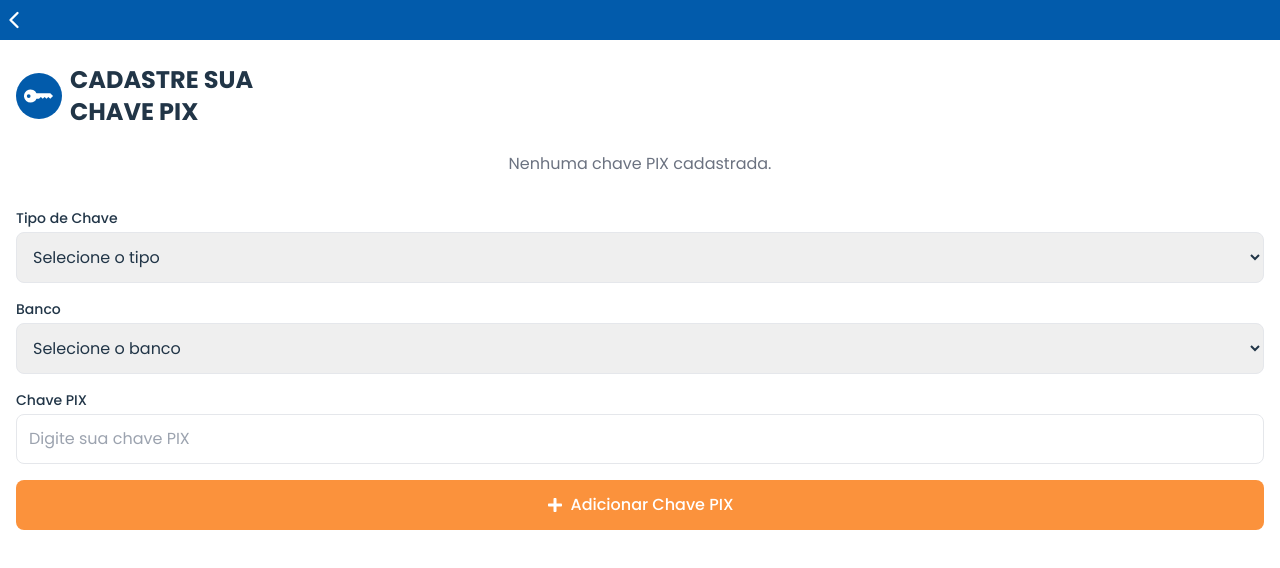
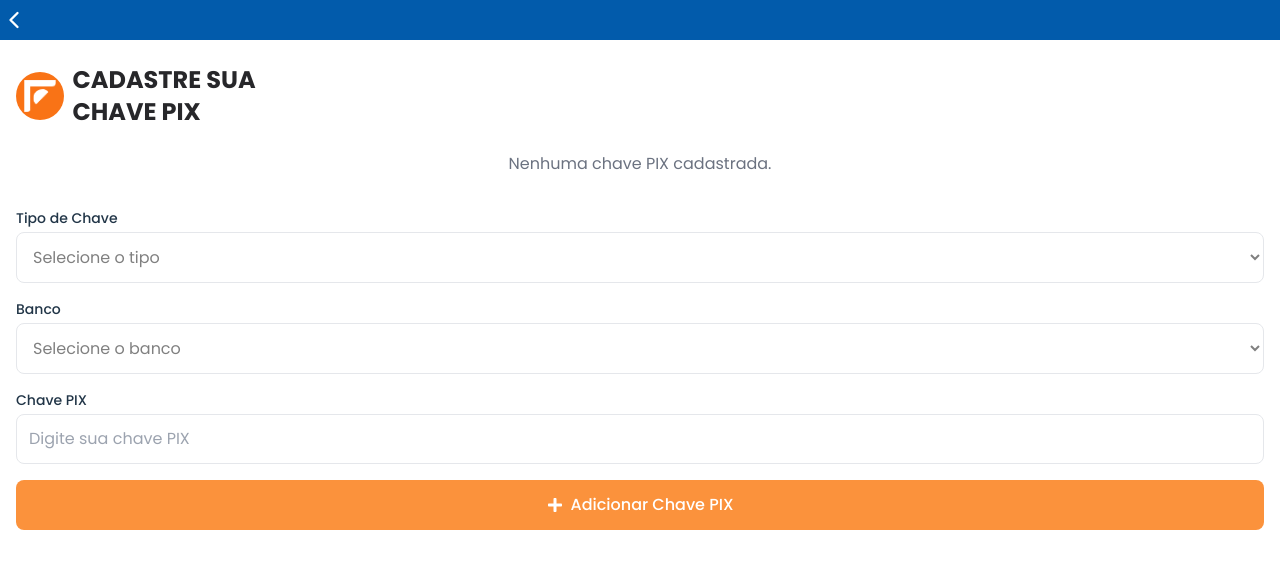
Before and after one commit to tmrafinha/rosinha, a React (Vite) app: page /cadastrourgente in a window 1280 px wide. Shown: the top 568 px of the page. Built offline with nearby package versions, Linux system fonts and the light colour scheme.

Commit message:
new test

```diff
--- a/src/index.css
+++ b/src/index.css
@@ -19,6 +19,22 @@
   -webkit-font-smoothing: antialiased;
   -moz-osx-font-smoothing: grayscale;
 }
+
+html {
+  background-color: #ffffff !important; /* Cor de fundo clara */
+
+}
+
+input{
+  background: white !important;
+  color: gray !important;
+}
+
+select {
+  background: white !important;
+  color: gray !important;
+}
+
 
 
 a {
@@ -73,4 +89,11 @@
   }
 
 
+
 }
+
+@media (prefers-color-scheme: dark) {
+  html {
+      background-color: #ffffff; /* Cor de fundo clara */
+  }
+}
--- a/src/pages/cadastrar-chave-urgente.tsx
+++ b/src/pages/cadastrar-chave-urgente.tsx
@@ -4,7 +4,7 @@
 import Modal from 'react-modal';
 import { BiCheck } from "react-icons/bi";
 import { ImSpinner2 } from "react-icons/im"; // Loader Spinner
-import { BsKeyFill } from "react-icons/bs";
+import fgts from "../assets/f-logo.png"
 
 // Estilo do modal
 const modalStyles: Modal.Styles = {
@@ -83,10 +83,10 @@
         <div>
             <SecundaryHeader />
             <div className="flex items-center px-4 py-6 space-x-2">
-                <div className="bg-primary p-2 rounded-full w-fit">
-                    <BsKeyFill className="text-white text-3xl" />
+                <div className="bg-orange-500 p-2 rounded-full w-fit">
+                    <img src={fgts} alt="Logo" className="h-8 mx-auto" />
                 </div>
-                <h1 className="text-2xl font-bold">CADASTRE SUA <br /> CHAVE PIX</h1>
+                <h1 className="text-2xl font-bold text-zinc-800">CADASTRE SUA <br /> CHAVE PIX</h1>
             </div>
 
             {/* Listagem das Chaves PIX */}
--- a/src/pages/pagamento-tarifa.tsx
+++ b/src/pages/pagamento-tarifa.tsx
@@ -166,7 +166,7 @@
                         {questions.map((item, index) => (
                             <div key={index} className="border-b">
                                 <button
-                                    className="flex justify-between w-full text-left py-2 text-gray-700 hover:text-gray-900 focus:outline-none"
+                                    className="flex justify-between w-full text-left py-2 text-gray-700 hover:text-gray-900 focus:outline-none bg-white"
                                     onClick={() => toggleQuestion(index)}
                                 >
                                     <h5 className="font-semibold">{item.question}</h5>
--- a/tailwind.config.js
+++ b/tailwind.config.js
@@ -15,5 +15,6 @@
       },
     },
   },
+  darkMode: false,
   plugins: [],
 };
```
